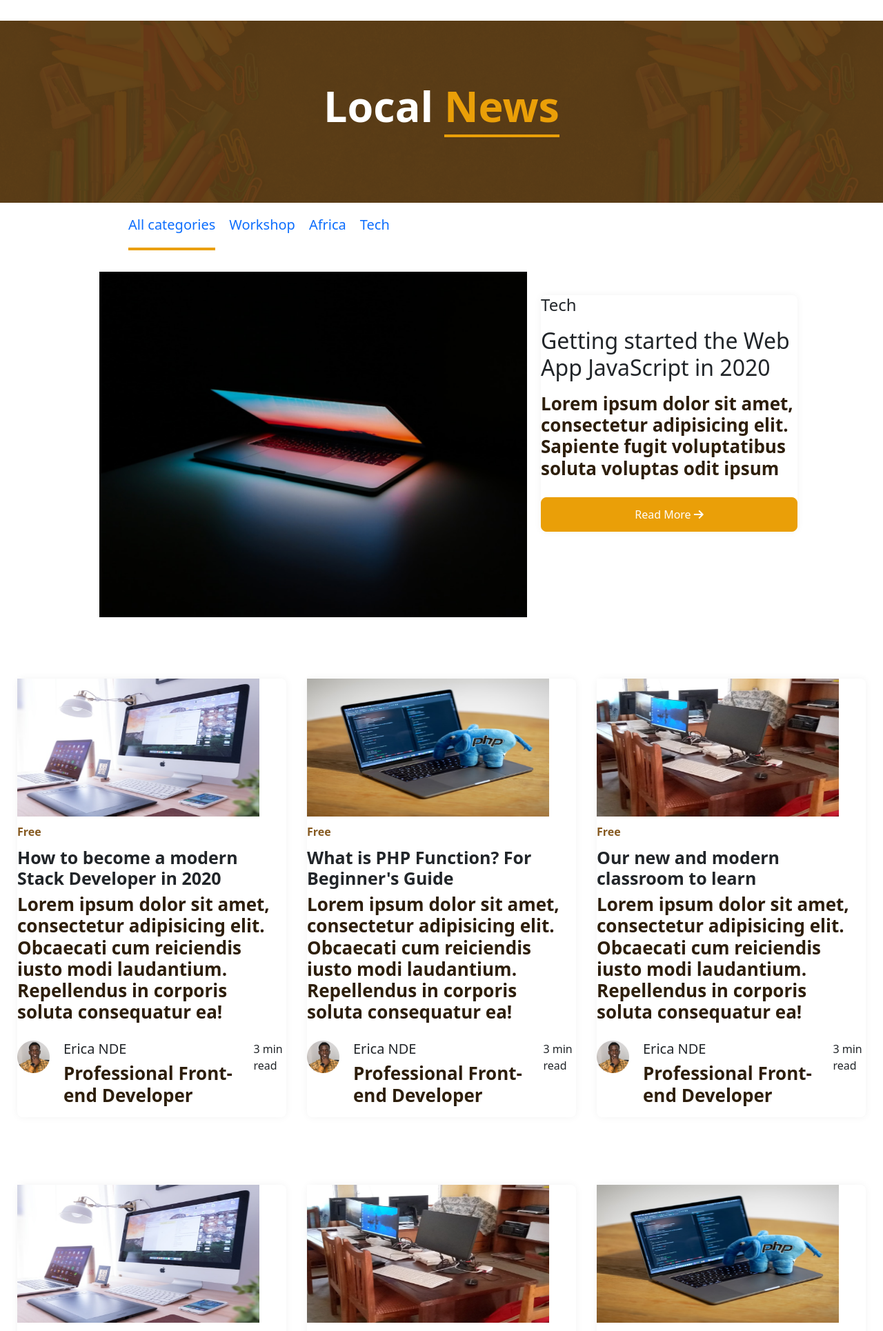
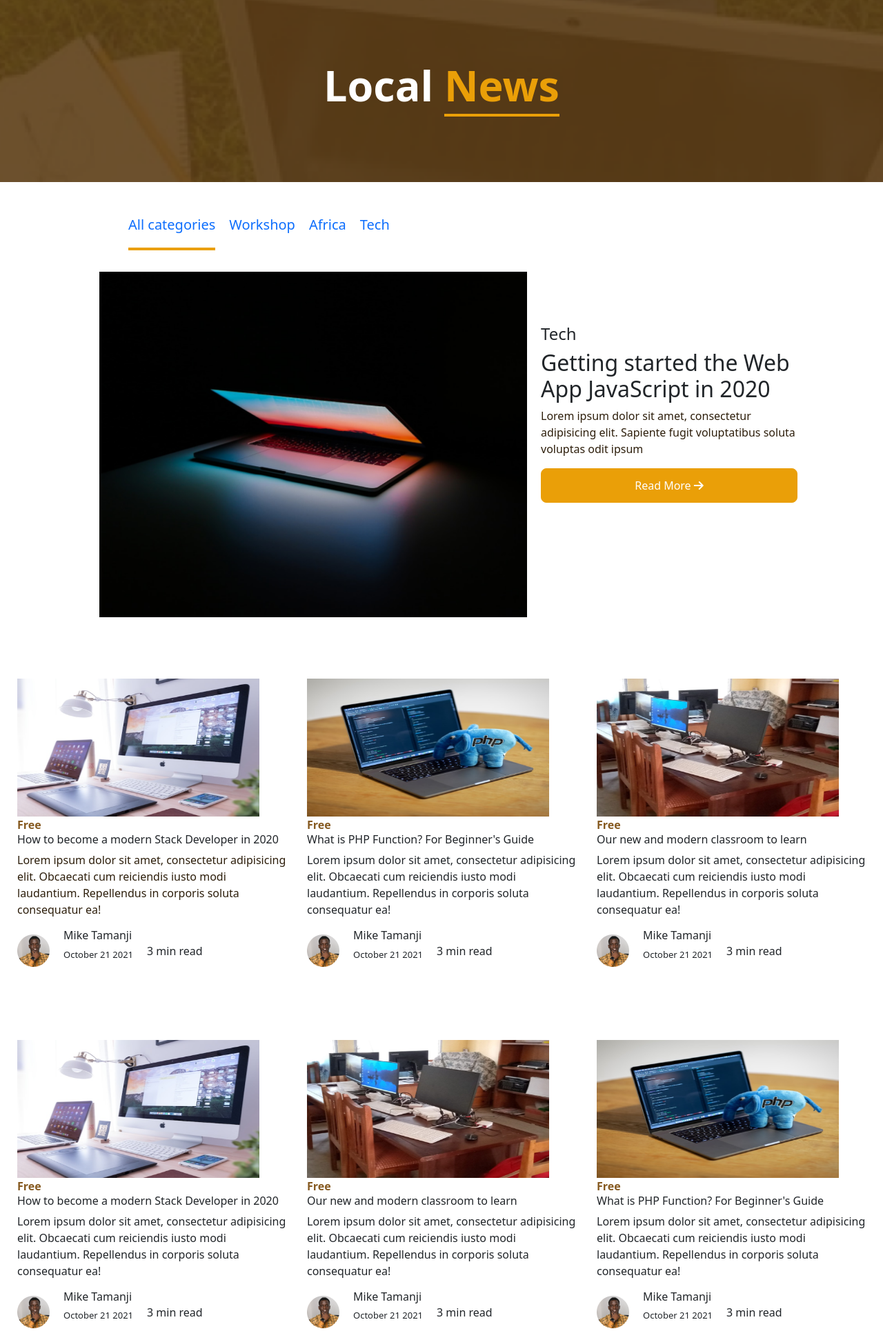
Before and after one commit to FonsahPageo/figma-design, a PHP site: page /news.html in a window 1280 px wide. Shown: the part 54-1984 px from the top of the page at 69% size. Run offline with PHP 8.4, Linux system fonts and the light colour scheme.

Commit message:
work update

```diff
--- a/news.html
+++ b/news.html
@@ -16,7 +16,7 @@
 <body>
     <div w3-include-html="header.html"></div>
 
-    <div class="courses">
+    <div class="news-courses">
         <p class="courses-para">Local <span class="goon-span">News</span></p>
     </div>
 
@@ -34,10 +34,10 @@
         </div>
 
         <div class="news-div-2">
-            <div class="course">
+            <div class="course-news">
                 <h4>Tech</h4>
                 <h2>Getting started the Web App JavaScript in 2020</h2>
-                <p>Lorem ipsum dolor sit amet, consectetur adipisicing elit. Sapiente fugit voluptatibus soluta voluptas odit ipsum</p>
+                <p class="lorem">Lorem ipsum dolor sit amet, consectetur adipisicing elit. Sapiente fugit voluptatibus soluta voluptas odit ipsum</p>
                 <button class="details-maths-enroll">
                     Read More <i class="fa-solid fa-arrow-right"></i>
                 </button>
@@ -48,20 +48,20 @@
 
     <section class="section-3-course">
         <div class="section-3-content">
-            <div class="course">
+            <div class="course-news">
                 <img src="/images/frame 68.png" alt="" class="rectangle">
                 <div class="maths-content">
                     <div class="mathsfree">Free </div>
                 </div>
                 <div class="mathspara">
-                    <h5>How to become a modern Stack Developer in 2020</h5>
-                    <p>Lorem ipsum dolor sit amet, consectetur adipisicing elit. Obcaecati cum reiciendis iusto modi laudantium. Repellendus in corporis soluta consequatur ea!</p>
+                    <h6>How to become a modern Stack Developer in 2020</h6>
+                    <p class="lorem">Lorem ipsum dolor sit amet, consectetur adipisicing elit. Obcaecati cum reiciendis iusto modi laudantium. Repellendus in corporis soluta consequatur ea!</p>
                 </div>
-                <div class="erica">
+                <div class="erica-news">
                     <div><img src="/images/Ellipse 12.png" alt=""></div>
                     <div>
-                        <h5>Erica NDE</h5>
-                        <p>Professional Front-end Developer</p>
+                        <h6>Mike Tamanji</h6>
+                        <p>October 21 2021</p>
                     </div>
                     <div>
                         3 min read
@@ -69,20 +69,20 @@
                 </div>
             </div>
 
-            <div class="course">
+            <div class="course-news">
                 <img src="/images/frame 70.png" alt="" class="rectangle">
                 <div class="maths-content">
                     <div class="mathsfree">Free </div>
                 </div>
                 <div class="mathspara">
-                    <h5>What is PHP Function? For Beginner's Guide</h5>
+                    <h6>What is PHP Function? For Beginner's Guide</h6>
                     <p>Lorem ipsum dolor sit amet, consectetur adipisicing elit. Obcaecati cum reiciendis iusto modi laudantium. Repellendus in corporis soluta consequatur ea!</p>
                 </div>
-                <div class="erica">
+                <div class="erica-news">
                     <div><img src="/images/Ellipse 12.png" alt=""></div>
                     <div>
-                        <h5>Erica NDE</h5>
-                        <p>Professional Front-end Developer</p>
+                        <h6>Mike Tamanji</h6>
+                        <p>October 21 2021</p>
                     </div>
                     <div>
                         3 min read
@@ -90,20 +90,20 @@
                 </div>
             </div>
 
-            <div class="course">
+            <div class="course-news">
                 <img src="/images/frame 72.png" alt="" class="rectangle">
                 <div class="maths-content">
                     <div class="mathsfree">Free </div>
                 </div>
                 <div class="mathspara">
-                    <h5>Our new and modern classroom to learn</h5>
+                    <h6>Our new and modern classroom to learn</h6>
                     <p>Lorem ipsum dolor sit amet, consectetur adipisicing elit. Obcaecati cum reiciendis iusto modi laudantium. Repellendus in corporis soluta consequatur ea!</p>
                 </div>
-                <div class="erica">
+                <div class="erica-news">
                     <div><img src="/images/Ellipse 12.png" alt=""></div>
                     <div>
-                        <h5>Erica NDE</h5>
-                        <p>Professional Front-end Developer</p>
+                        <h6>Mike Tamanji</h6>
+                        <p>October 21 2021</p>
                     </div>
                     <div>
                         3 min read
@@ -113,20 +113,20 @@
         </div>
 
         <div class="section-3-content">
-            <div class="course">
+            <div class="course-news">
                 <img src="/images/frame 68.png" alt="" class="rectangle">
                 <div class="maths-content">
                     <div class="mathsfree">Free </div>
                 </div>
                 <div class="mathspara">
-                    <h5>How to become a modern Stack Developer in 2020</h5>
+                    <h6>How to become a modern Stack Developer in 2020</h6>
                     <p>Lorem ipsum dolor sit amet, consectetur adipisicing elit. Obcaecati cum reiciendis iusto modi laudantium. Repellendus in corporis soluta consequatur ea!</p>
                 </div>
-                <div class="erica">
+                <div class="erica-news">
                     <div><img src="/images/Ellipse 12.png" alt=""></div>
                     <div>
-                        <h5>Erica NDE</h5>
-                        <p>Professional Front-end Developer</p>
+                        <h6>Mike Tamanji</h6>
+                        <p>October 21 2021</p>
                     </div>
                     <div>
                         3 min read
@@ -134,20 +134,20 @@
                 </div>
             </div>
 
-            <div class="course">
+            <div class="course-news">
                 <img src="/images/frame 72.png" alt="" class="rectangle">
                 <div class="maths-content">
                     <div class="mathsfree">Free </div>
                 </div>
                 <div class="mathspara">
-                    <h5>Our new and modern classroom to learn</h5>
+                    <h6>Our new and modern classroom to learn</h6>
                     <p>Lorem ipsum dolor sit amet, consectetur adipisicing elit. Obcaecati cum reiciendis iusto modi laudantium. Repellendus in corporis soluta consequatur ea!</p>
                 </div>
-                <div class="erica">
+                <div class="erica-news">
                     <div><img src="/images/Ellipse 12.png" alt=""></div>
                     <div>
-                        <h5>Erica NDE</h5>
-                        <p>Professional Front-end Developer</p>
+                        <h6>Mike Tamanji</h6>
+                        <p>October 21 2021</p>
                     </div>
                     <div>
                         3 min read
@@ -155,20 +155,20 @@
                 </div>
             </div>
 
-            <div class="course">
+            <div class="course-news">
                 <img src="/images/frame 70.png" alt="" class="rectangle">
                 <div class="maths-content">
                     <div class="mathsfree">Free </div>
                 </div>
                 <div class="mathspara">
-                    <h5>What is PHP Function? For Beginner's Guide</h5>
+                    <h6>What is PHP Function? For Beginner's Guide</h6>
                     <p>Lorem ipsum dolor sit amet, consectetur adipisicing elit. Obcaecati cum reiciendis iusto modi laudantium. Repellendus in corporis soluta consequatur ea!</p>
                 </div>
-                <div class="erica">
+                <div class="erica-news">
                     <div><img src="/images/Ellipse 12.png" alt=""></div>
                     <div>
-                        <h5>Erica NDE</h5>
-                        <p>Professional Front-end Developer</p>
+                        <h6>Mike Tamanji</h6>
+                        <p>October 21 2021</p>
                     </div>
                     <div>
                         3 min read
@@ -178,20 +178,20 @@
         </div>
 
         <div class="section-3-content">
-            <div class="course">
+            <div class="course-news">
                 <img src="/images/frame 72.png" alt="" class="rectangle">
                 <div class="maths-content">
                     <div class="mathsfree">Free </div>
                 </div>
                 <div class="mathspara">
-                    <h5>Our new and modern classroom to learn</h5>
+                    <h6>Our new and modern classroom to learn</h6>
                     <p>Lorem ipsum dolor sit amet, consectetur adipisicing elit. Obcaecati cum reiciendis iusto modi laudantium. Repellendus in corporis soluta consequatur ea!</p>
                 </div>
-                <div class="erica">
+                <div class="erica-news">
                     <div><img src="/images/Ellipse 12.png" alt=""></div>
                     <div>
-                        <h5>Erica NDE</h5>
-                        <p>Professional Front-end Developer</p>
+                        <h6>Mike Tamanji</h6>
+                        <p>October 21 2021</p>
                     </div>
                     <div>
                         3 min read
@@ -199,20 +199,20 @@
                 </div>
             </div>
 
-            <div class="course">
+            <div class="course-news">
                 <img src="/images/frame 68.png" alt="" class="rectangle">
                 <div class="maths-content">
                     <div class="mathsfree">Free </div>
                 </div>
                 <div class="mathspara">
-                    <h5>How to become a modern Stack Developer in 2020</h5>
+                    <h6>How to become a modern Stack Developer in 2020</h6>
                     <p>Lorem ipsum dolor sit amet, consectetur adipisicing elit. Obcaecati cum reiciendis iusto modi laudantium. Repellendus in corporis soluta consequatur ea!</p>
                 </div>
-                <div class="erica">
+                <div class="erica-news">
                     <div><img src="/images/Ellipse 12.png" alt=""></div>
                     <div>
-                        <h5>Erica NDE</h5>
-                        <p>Professional Front-end Developer</p>
+                        <h6>Mike Tamanji</h6>
+                        <p>October 21 2021</p>
                     </div>
                     <div>
                         3 min read
@@ -220,20 +220,20 @@
                 </div>
             </div>
 
-            <div class="course">
+            <div class="course-news">
                 <img src="/images/frame 70.png" alt="" class="rectangle">
                 <div class="maths-content">
                     <div class="mathsfree">Free </div>
                 </div>
                 <div class="mathspara">
-                    <h5>What is PHP Function? For Beginner's Guide</h5>
+                    <h6>What is PHP Function? For Beginner's Guide</h6>
                     <p>Lorem ipsum dolor sit amet, consectetur adipisicing elit. Obcaecati cum reiciendis iusto modi laudantium. Repellendus in corporis soluta consequatur ea!</p>
                 </div>
-                <div class="erica">
+                <div class="erica-news">
                     <div><img src="/images/Ellipse 12.png" alt=""></div>
                     <div>
-                        <h5>Erica NDE</h5>
-                        <p>Professional Front-end Developer</p>
+                        <h6>Mike Tamanji</h6>
+                        <p>October 21 2021</p>
                     </div>
                     <div>
                         3 min read
--- a/styles/news.css
+++ b/styles/news.css
@@ -1,3 +1,22 @@
+.news-courses {
+    height: 264px;
+    background: url(/images/image2.png);
+    background-color: #5E3F17;
+    background-position: center;
+    /* background-blend-mode: overlay; */
+    background-size: cover;
+    display: flex;
+    justify-content: center;
+    text-align: center;
+    align-items: center;
+}
+
+.news-courses p {
+    font-weight: 700;
+    font-size: 61px;
+    color: white;
+}
+
 .news-div-1 img {
     width: 100%;
     /* height: 50%; */
@@ -18,16 +37,36 @@
     justify-content: center;
 }
 
-.mathspara h5 {
+.erica-news{
+    display: flex;
+    flex-direction: row;
+    gap: 20px;
+    align-items: center;
+}
+
+.erica-news p{
+    font-size: 13px;
+}
+
+/* .course-news p {
+    font-style: normal;
+    font-weight: 600;
+    font-size: 13px;
+    line-height: 120%;
+    color: #2D1E0B;
+} */
+
+
+/* .mathspara h5 {
     font-style: normal;
     font-weight: 600;
     font-size: 25px;
     line-height: 120%;
-}
+} */
 
-.mathspara p {
+/* .mathspara p {
     font-style: normal;
     font-weight: 400;
     font-size: 16px;
     line-height: 150%;
-}
+} */
```
